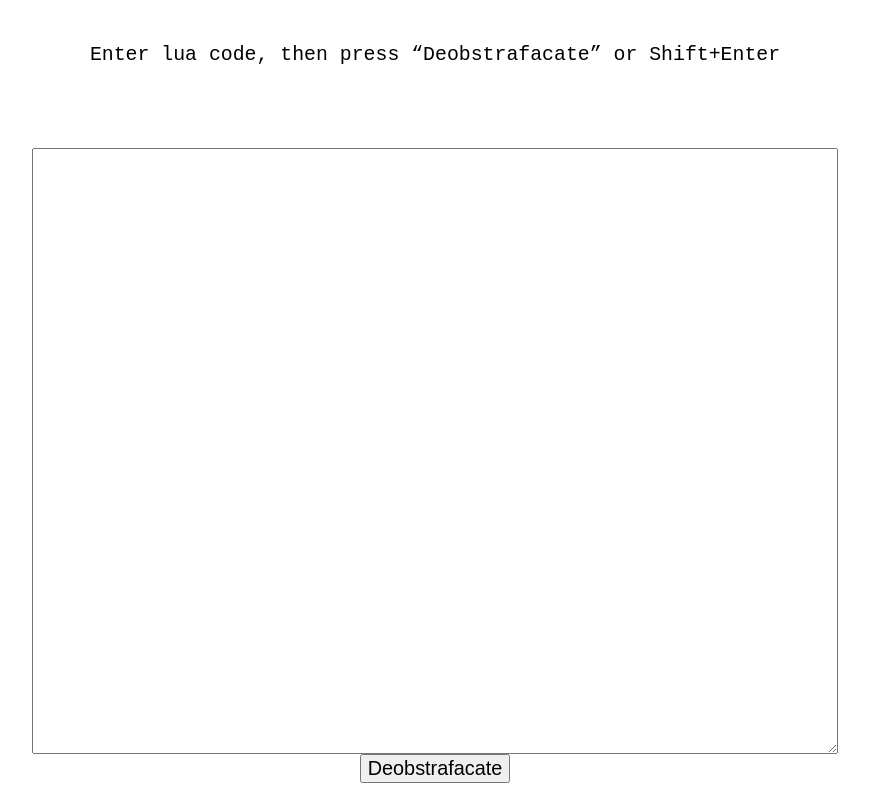
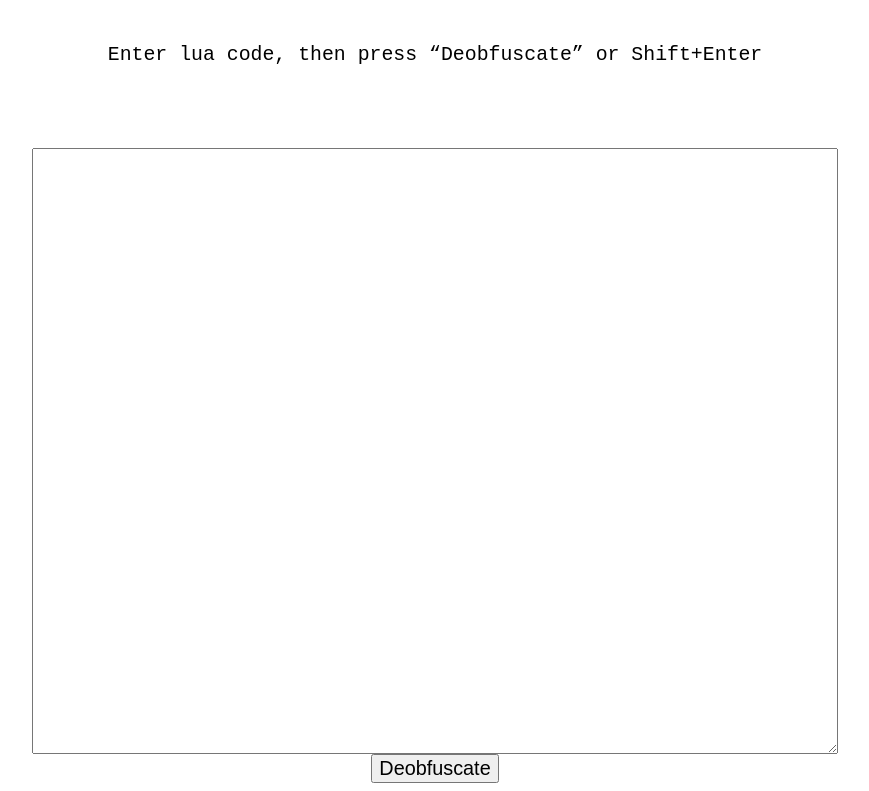
Before and after one commit to UlisseMini/lundo, a website built with Vite: page index.html in a window 1280 px wide. Shown: the part 83-874 px from the top of the page, without its empty margins (205-1074 px from the left). Built offline with nearby package versions, Linux system fonts and the light colour scheme.

Commit message:
Fix typos

```diff
--- a/index.html
+++ b/index.html
@@ -3,15 +3,15 @@
   <head>
     <meta charset="utf-8">
     <title>Lundo</title>
-    <meta name="description" content="Lundo - lua deobstrafacator and prettifier">
+    <meta name="description" content="Lundo - lua deobfuscator and prettifier">
     <meta name="viewport" content="width=device-width, initial-scale=1">
     <script src="./index.js" type="module"></script>
   </head>
   <body>
     <h1>Lundo</h1>
-    <p>Enter lua code, then press <q>Deobstrafacate</q> or Shift+Enter</p>
+    <p>Enter lua code, then press <q>Deobfuscate</q> or Shift+Enter</p>
     <p id="msg" style="visibility: hidden;">Waiting</p>
     <textarea></textarea>
-    <button>Deobstrafacate</button>
+    <button>Deobfuscate</button>
   </body>
 </html>
```
Also changed, not shown: README.md.
